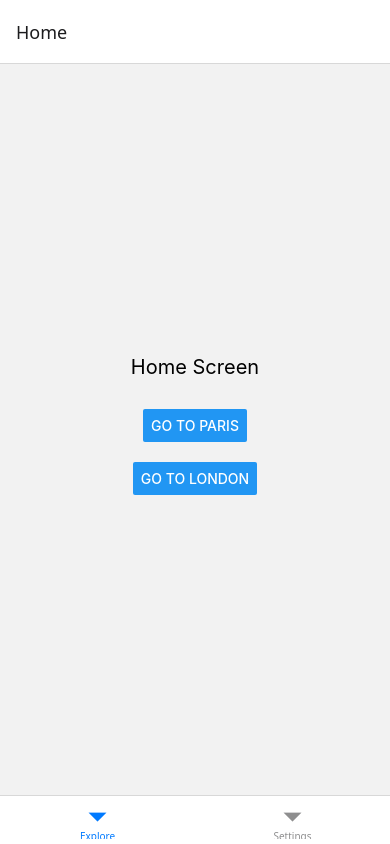
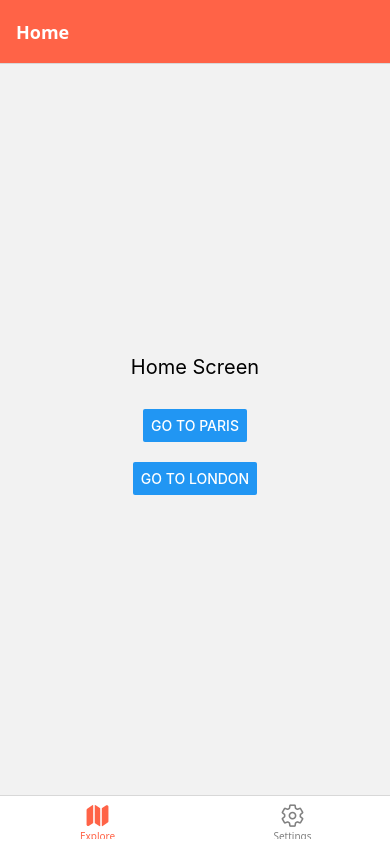
Before and after one commit to mtahayilmaz3/Lab09, a React Native app: screen / in a window 390 px wide. Built offline with nearby package versions, Linux system fonts and the light colour scheme.

Commit message:
feat: add icons and custom styling to navigation (Part 5)

```diff
--- a/App.js
+++ b/App.js
@@ -1,6 +1,7 @@
 import { NavigationContainer } from '@react-navigation/native';
 import { createNativeStackNavigator } from '@react-navigation/native-stack';
 import { createBottomTabNavigator } from '@react-navigation/bottom-tabs';
+import { Ionicons } from '@expo/vector-icons'; // İkon paketini ekledik
 import HomeScreen from './screens/HomeScreen';
 import DetailsScreen from './screens/DetailsScreen';
 import SettingsScreen from './screens/SettingsScreen';
@@ -8,10 +9,15 @@
 const Stack = createNativeStackNavigator();
 const Tab = createBottomTabNavigator();
 
-// Stack Navigatörümüzü (Home -> Details geçişlerini) buraya taşıdık
 function HomeStack() {
   return (
-    <Stack.Navigator>
+    <Stack.Navigator
+      screenOptions={{
+        headerStyle: { backgroundColor: 'tomato' }, // Başlık arka plan rengi
+        headerTintColor: '#fff', // Başlık yazı rengi
+        headerTitleStyle: { fontWeight: 'bold' },
+      }}
+    >
       <Stack.Screen name="Home" component={HomeScreen} />
       <Stack.Screen name="Details" component={DetailsScreen} />
     </Stack.Navigator>
@@ -21,8 +27,27 @@
 export default function App() {
   return (
     <NavigationContainer>
-      {/* headerShown: false diyerek üst üste iki başlık çıkmasını engelliyoruz */}
-      <Tab.Navigator screenOptions={{ headerShown: false }}>
+      <Tab.Navigator
+        screenOptions={({ route }) => ({
+          headerShown: false,
+          tabBarIcon: ({ focused, color, size }) => {
+            let iconName;
+
+            if (route.name === 'Explore') {
+              // Seçiliyken dolu, değilken boş harita ikonu
+              iconName = focused ? 'map' : 'map-outline';
+            } else if (route.name === 'Settings') {
+              // Seçiliyken dolu, değilken boş ayarlar ikonu
+              iconName = focused ? 'settings' : 'settings-outline';
+            }
+
+            // İkonu döndür
+            return <Ionicons name={iconName} size={size} color={color} />;
+          },
+          tabBarActiveTintColor: 'tomato', // Seçili sekme rengi
+          tabBarInactiveTintColor: 'gray', // Pasif sekme rengi
+        })}
+      >
         <Tab.Screen name="Explore" component={HomeStack} />
         <Tab.Screen name="Settings" component={SettingsScreen} />
       </Tab.Navigator>
```
